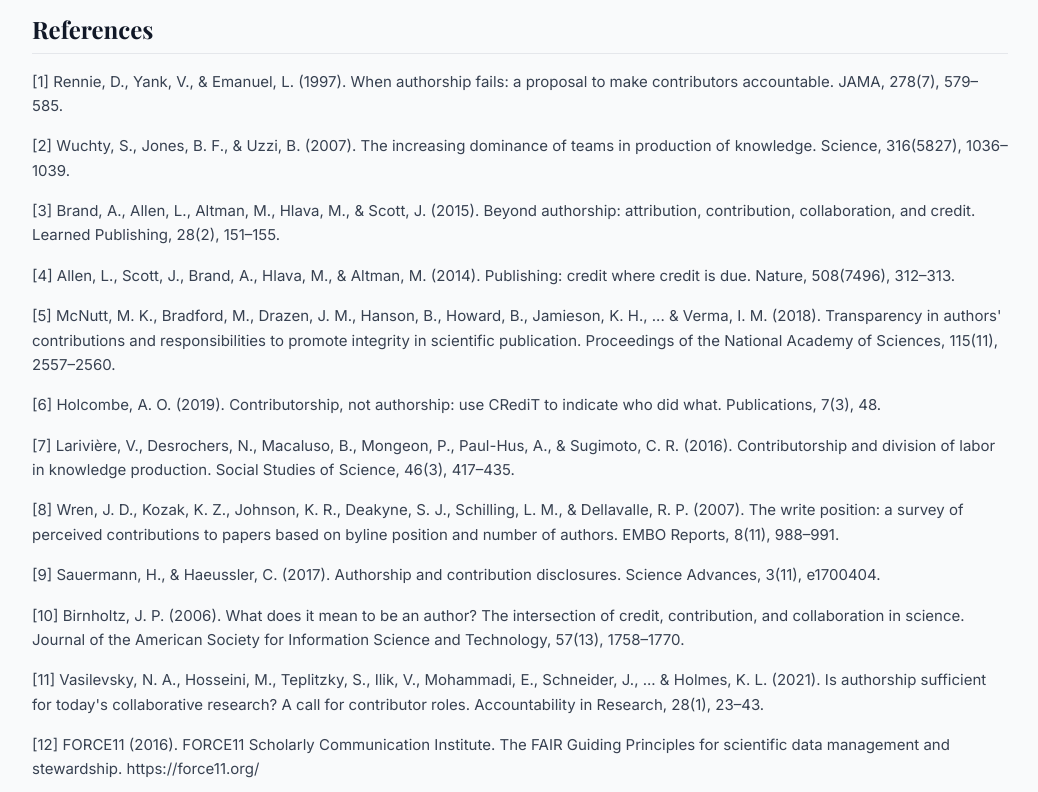
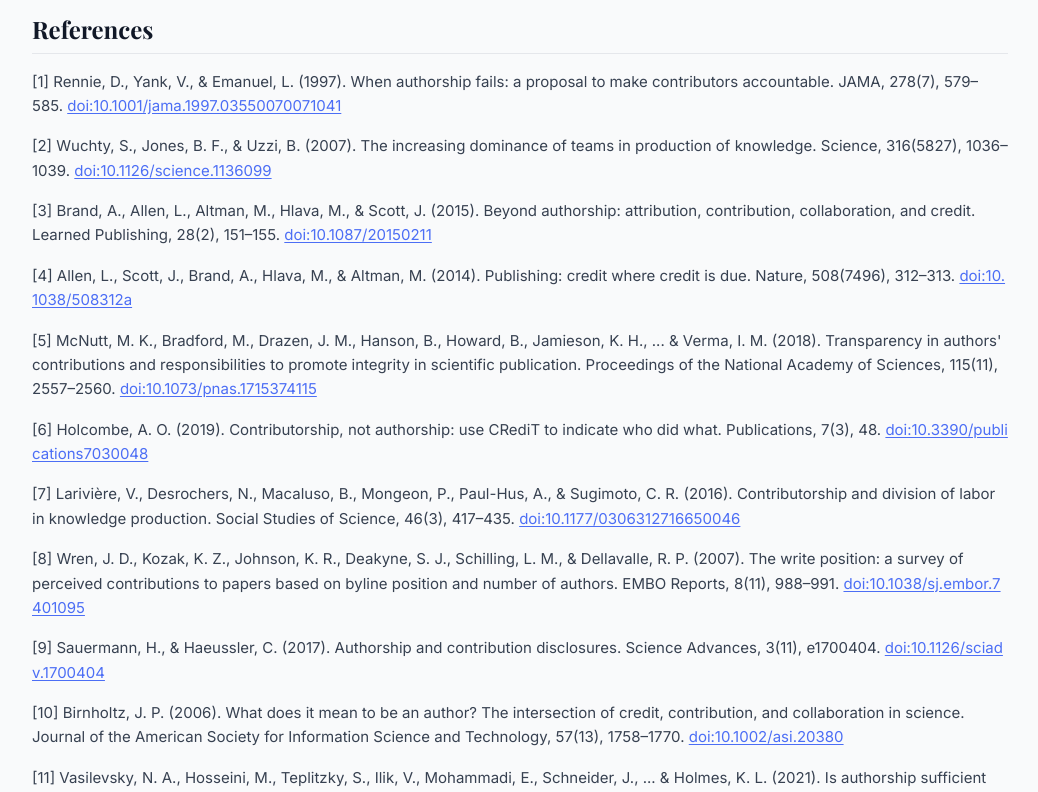
Before and after one commit to AllenNeuralDynamics/AuthorshipExtractor, a React (Vite) app: page / in a window 1280 px wide. Shown: the part 7000-7792 px from the top of the page, without its empty margins (120-1158 px from the left). Built offline with nearby package versions, Linux system fonts and the light colour scheme.

Commit message:
Add clickable DOI links to all references
- Each reference now includes its DOI URL
- PaperBody auto-links URLs in text (displays as doi:10.xxxx)
- Links open in new tab with noopener/noreferrer
- Also applies to any future URLs in article text

```diff
--- a/src/components/PaperBody.tsx
+++ b/src/components/PaperBody.tsx
@@ -1,4 +1,4 @@
-import { useState } from 'react';
+import { useState, type ReactNode } from 'react';
 import type { Paper } from '../types';
 import { PAPER_BODY } from '../data/paperContent';
 import { avatarColor, initials } from '../utils';
@@ -73,6 +73,40 @@ function AuthorDot({
   );
 }
 
+/** Turn URLs in text into clickable links */
+function linkify(text: string): ReactNode[] {
+  const urlRegex = /(https?:\/\/[^\s]+)/g;
+  const parts: ReactNode[] = [];
+  let lastIndex = 0;
+  let match: RegExpExecArray | null;
+
+  while ((match = urlRegex.exec(text)) !== null) {
+    if (match.index > lastIndex) {
+      parts.push(text.slice(lastIndex, match.index));
+    }
+    const url = match[1];
+    const isDoi = url.startsWith('https://doi.org/');
+    parts.push(
+      <a
+        key={match.index}
+        href={url}
+        target="_blank"
+        rel="noopener noreferrer"
+        className="text-journal-600 hover:text-journal-800 underline underline-offset-2 break-all"
+      >
+        {isDoi ? url.replace('https://doi.org/', 'doi:') : url}
+      </a>
+    );
+    lastIndex = match.index + url.length;
+  }
+
+  if (lastIndex < text.length) {
+    parts.push(text.slice(lastIndex));
+  }
+
+  return parts.length > 0 ? parts : [text];
+}
+
 export default function PaperBody({ paper, onAuthorSelect }: Props) {
   return (
     <article className="max-w-5xl mx-auto px-6 pb-16">
@@ -122,7 +156,7 @@ export default function PaperBody({ paper, onAuthorSelect }: Props) {
                     key={i}
                     className="text-gray-700 leading-relaxed text-[15px] mb-4 last:mb-0"
                   >
-                    {text}
+                    {linkify(text)}
                   </p>
                 ))}
               </div>
--- a/src/data/paperContent.ts
+++ b/src/data/paperContent.ts
@@ -176,29 +176,29 @@ export const PAPER_BODY: PaperSection[] = [
     title: 'References',
     level: 1,
     paragraphs: [
-      `[1] Rennie, D., Yank, V., & Emanuel, L. (1997). When authorship fails: a proposal to make contributors accountable. JAMA, 278(7), 579–585.`,
+      `[1] Rennie, D., Yank, V., & Emanuel, L. (1997). When authorship fails: a proposal to make contributors accountable. JAMA, 278(7), 579–585. https://doi.org/10.1001/jama.1997.03550070071041`,
 
-      `[2] Wuchty, S., Jones, B. F., & Uzzi, B. (2007). The increasing dominance of teams in production of knowledge. Science, 316(5827), 1036–1039.`,
+      `[2] Wuchty, S., Jones, B. F., & Uzzi, B. (2007). The increasing dominance of teams in production of knowledge. Science, 316(5827), 1036–1039. https://doi.org/10.1126/science.1136099`,
 
-      `[3] Brand, A., Allen, L., Altman, M., Hlava, M., & Scott, J. (2015). Beyond authorship: attribution, contribution, collaboration, and credit. Learned Publishing, 28(2), 151–155.`,
+      `[3] Brand, A., Allen, L., Altman, M., Hlava, M., & Scott, J. (2015). Beyond authorship: attribution, contribution, collaboration, and credit. Learned Publishing, 28(2), 151–155. https://doi.org/10.1087/20150211`,
 
-      `[4] Allen, L., Scott, J., Brand, A., Hlava, M., & Altman, M. (2014). Publishing: credit where credit is due. Nature, 508(7496), 312–313.`,
+      `[4] Allen, L., Scott, J., Brand, A., Hlava, M., & Altman, M. (2014). Publishing: credit where credit is due. Nature, 508(7496), 312–313. https://doi.org/10.1038/508312a`,
 
-      `[5] McNutt, M. K., Bradford, M., Drazen, J. M., Hanson, B., Howard, B., Jamieson, K. H., ... & Verma, I. M. (2018). Transparency in authors' contributions and responsibilities to promote integrity in scientific publication. Proceedings of the National Academy of Sciences, 115(11), 2557–2560.`,
+      `[5] McNutt, M. K., Bradford, M., Drazen, J. M., Hanson, B., Howard, B., Jamieson, K. H., ... & Verma, I. M. (2018). Transparency in authors' contributions and responsibilities to promote integrity in scientific publication. Proceedings of the National Academy of Sciences, 115(11), 2557–2560. https://doi.org/10.1073/pnas.1715374115`,
 
-      `[6] Holcombe, A. O. (2019). Contributorship, not authorship: use CRediT to indicate who did what. Publications, 7(3), 48.`,
+      `[6] Holcombe, A. O. (2019). Contributorship, not authorship: use CRediT to indicate who did what. Publications, 7(3), 48. https://doi.org/10.3390/publications7030048`,
 
-      `[7] Larivière, V., Desrochers, N., Macaluso, B., Mongeon, P., Paul-Hus, A., & Sugimoto, C. R. (2016). Contributorship and division of labor in knowledge production. Social Studies of Science, 46(3), 417–435.`,
+      `[7] Larivière, V., Desrochers, N., Macaluso, B., Mongeon, P., Paul-Hus, A., & Sugimoto, C. R. (2016). Contributorship and division of labor in knowledge production. Social Studies of Science, 46(3), 417–435. https://doi.org/10.1177/0306312716650046`,
 
-      `[8] Wren, J. D., Kozak, K. Z., Johnson, K. R., Deakyne, S. J., Schilling, L. M., & Dellavalle, R. P. (2007). The write position: a survey of perceived contributions to papers based on byline position and number of authors. EMBO Reports, 8(11), 988–991.`,
+      `[8] Wren, J. D., Kozak, K. Z., Johnson, K. R., Deakyne, S. J., Schilling, L. M., & Dellavalle, R. P. (2007). The write position: a survey of perceived contributions to papers based on byline position and number of authors. EMBO Reports, 8(11), 988–991. https://doi.org/10.1038/sj.embor.7401095`,
 
-      `[9] Sauermann, H., & Haeussler, C. (2017). Authorship and contribution disclosures. Science Advances, 3(11), e1700404.`,
+      `[9] Sauermann, H., & Haeussler, C. (2017). Authorship and contribution disclosures. Science Advances, 3(11), e1700404. https://doi.org/10.1126/sciadv.1700404`,
 
-      `[10] Birnholtz, J. P. (2006). What does it mean to be an author? The intersection of credit, contribution, and collaboration in science. Journal of the American Society for Information Science and Technology, 57(13), 1758–1770.`,
+      `[10] Birnholtz, J. P. (2006). What does it mean to be an author? The intersection of credit, contribution, and collaboration in science. Journal of the American Society for Information Science and Technology, 57(13), 1758–1770. https://doi.org/10.1002/asi.20380`,
 
-      `[11] Vasilevsky, N. A., Hosseini, M., Teplitzky, S., Ilik, V., Mohammadi, E., Schneider, J., ... & Holmes, K. L. (2021). Is authorship sufficient for today's collaborative research? A call for contributor roles. Accountability in Research, 28(1), 23–43.`,
+      `[11] Vasilevsky, N. A., Hosseini, M., Teplitzky, S., Ilik, V., Mohammadi, E., Schneider, J., ... & Holmes, K. L. (2021). Is authorship sufficient for today's collaborative research? A call for contributor roles. Accountability in Research, 28(1), 23–43. https://doi.org/10.1080/08989621.2020.1779591`,
 
-      `[12] FORCE11 (2016). FORCE11 Scholarly Communication Institute. The FAIR Guiding Principles for scientific data management and stewardship. https://force11.org/`,
+      `[12] FORCE11 (2016). The FAIR Guiding Principles for scientific data management and stewardship. https://doi.org/10.1038/sdata.2016.18`,
     ],
   },
 ];
```
